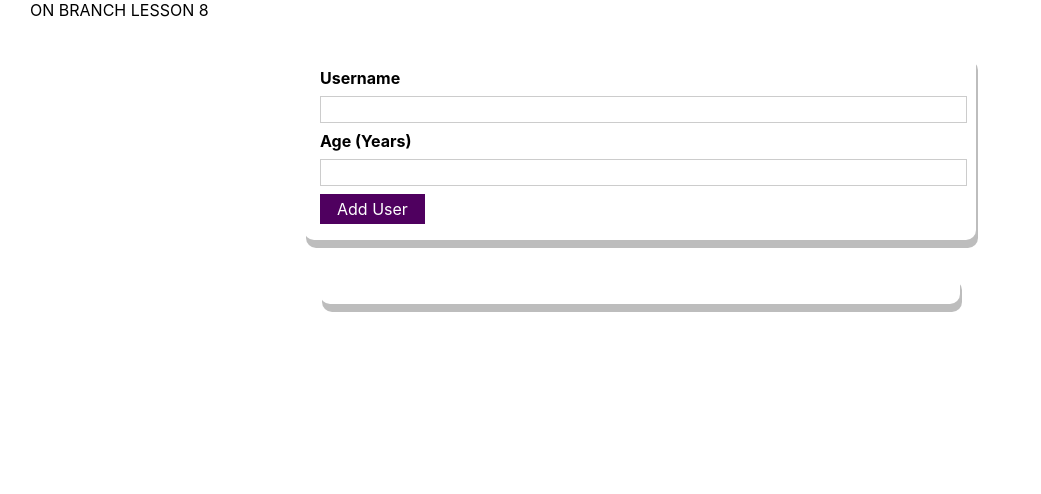
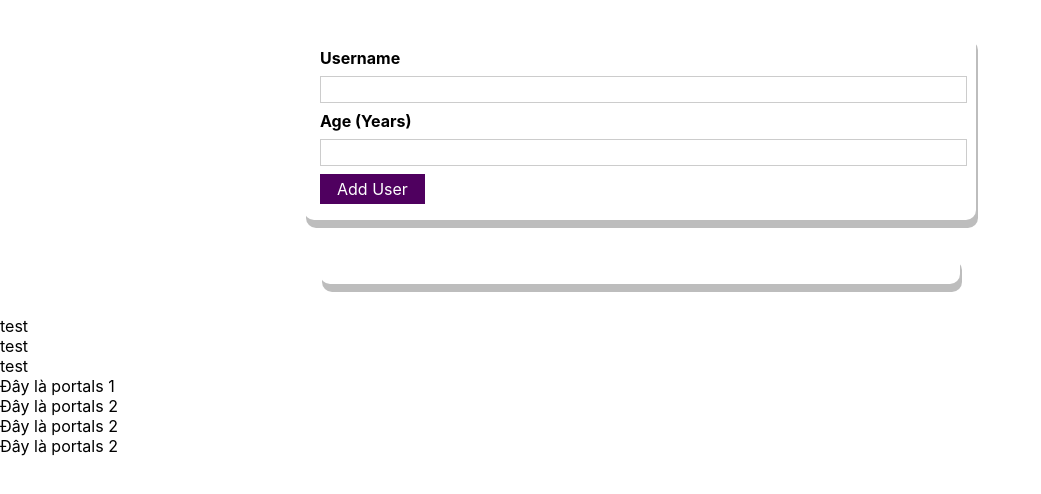
Before and after one commit to phu-github/react-complete-guide, a React (Create React App) app: page / in a window 1280 px wide. Shown: the top 494 px of the page, without its empty margins (0-1041 px from the left). Built offline with nearby package versions, Linux system fonts and the light colour scheme.

Commit message:
67 working with portals

```diff
--- a/public/index.html
+++ b/public/index.html
@@ -10,34 +10,13 @@
       content="Web site created using create-react-app"
     />
     <link rel="apple-touch-icon" href="%PUBLIC_URL%/logo192.png" />
-    <!--
-      manifest.json provides metadata used when your web app is installed on a
-      user's mobile device or desktop. See https://developers.google.com/web/fundamentals/web-app-manifest/
-    -->
     <link rel="manifest" href="%PUBLIC_URL%/manifest.json" />
-    <!--
-      Notice the use of %PUBLIC_URL% in the tags above.
-      It will be replaced with the URL of the `public` folder during the build.
-      Only files inside the `public` folder can be referenced from the HTML.
-
-      Unlike "/favicon.ico" or "favicon.ico", "%PUBLIC_URL%/favicon.ico" will
-      work correctly both with client-side routing and a non-root public URL.
-      Learn how to configure a non-root public URL by running `npm run build`.
-    -->
     <title>React App</title>
   </head>
   <body>
     <noscript>You need to enable JavaScript to run this app.</noscript>
+    <div id="backdrop-root"></div>
+    <div id="overlay-root"></div>
     <div id="root"></div>
-    <!--
-      This HTML file is a template.
-      If you open it directly in the browser, you will see an empty page.
-
-      You can add webfonts, meta tags, or analytics to this file.
-      The build step will place the bundled scripts into the <body> tag.
-
-      To begin the development, run `npm start` or `yarn start`.
-      To create a production bundle, use `npm run build` or `yarn build`.
-    -->
   </body>
 </html>
--- a/src/App.js
+++ b/src/App.js
@@ -1,7 +1,9 @@
-import React, { useState } from 'react';
+import React, { useState, Fragment } from 'react';
 import './App.css';
 import AddUser from './components/Users/AddUser';
 import UserList from './components/Users/UserList';
+import Portals from './components/Helpers/Portals';
+
 const App = () =>{
 	console.log("App.js run");
 	const [userList , setUserList]  = useState([]);
@@ -14,13 +16,19 @@ const App = () =>{
 			];
 		})
 	}
-
+	const numbers = [1, 2, 3];
 	return (
-		<div className="App">
-			ON BRANCH LESSON 8
+		<Fragment>
+			<Portals>Đây là portals 1</Portals>
 			<AddUser onAddUser = {addUserHandler}></AddUser>
 			<UserList users = {userList} ></UserList>
-		</div>
+			{numbers.map((number) =>
+				<>
+					<div>test</div>
+					<Portals>Đây là portals 2</Portals>
+				</>
+			)}
+		</Fragment>
 	);
 }
 
--- /dev/null
+++ b/src/components/Helpers/Portals.js
@@ -0,0 +1,9 @@
+import React from "react";
+import ReactDOM from "react-dom";
+
+export default function Portals({ children }){
+    return ReactDOM.createPortal(
+        <div className="Protals">{ children }</div>,
+        document.querySelector('body'),
+    );
+}
--- /dev/null
+++ b/src/components/Helpers/Wrapper.js
@@ -0,0 +1,4 @@
+const Wrapper = props =>{
+    return props.children;
+}
+export default Wrapper;
--- a/src/components/UI/ErrorModal.js
+++ b/src/components/UI/ErrorModal.js
@@ -1,13 +1,15 @@
 import React from 'react';
-
 import Card from './Card';
 import Button from './Button';
 import classes from './ErrorModal.module.css'
-function ErrorModal(props) {
-    return (
-        <div>
-            <div className={classes.backdrop} onClick={props.onConfirm} />
-            <Card className={classes.modal}>
+import { Fragment } from 'react/cjs/react.production.min';
+import ReactDOM from 'react-dom';
+
+const Backdrop = props => {
+    return <div className={classes.backdrop} onClick={props.onConfirm} />
+}
+const ModalOverlay = props =>{
+    return (<Card className={classes.modal}>
                 <header className={classes.header}>
                     <h2>{props.title}</h2>
                 </header>
@@ -18,7 +20,27 @@ function ErrorModal(props) {
                     <Button onClick={props.onConfirm}>Okay</Button>
                 </footer>
             </Card>
-        </div>
+    );
+}
+
+function ErrorModal(props) {
+    return (
+        <Fragment>
+            {ReactDOM.createPortal(
+                <Backdrop
+                    onClick={props.onConfirm}
+                />,
+                document.getElementById('backdrop-root')
+            )}
+            {ReactDOM.createPortal(
+                <ModalOverlay
+                    title = {props.title}
+                    message = {props.message}
+                    onClick={props.onConfirm}
+                />,
+                document.getElementById('overlay-root')
+            )}
+        </Fragment>
     );
 }
 
--- a/src/components/Users/AddUser.js
+++ b/src/components/Users/AddUser.js
@@ -3,6 +3,7 @@ import Button from '../UI/Button';
 import Card from '../UI/Card';
 import classes from './AddUser.module.css';
 import ErrorModal from '../UI/ErrorModal';
+import Wrapper from '../Helpers/Wrapper';
 
 function AddUser(props) {
 	const[enteredUsername, setEnteredUsername] = useState('');
@@ -44,7 +45,7 @@ function AddUser(props) {
 	}
 
 	return (
-		<div>
+		<Wrapper>
 			{error && (
 				<ErrorModal
 					title = {error.title}
@@ -70,7 +71,7 @@ function AddUser(props) {
 					<Button type="submit">Add User</Button>
 				</form>
 			</Card>
-		</div>
+		</Wrapper>
 	);
 }
 
```
